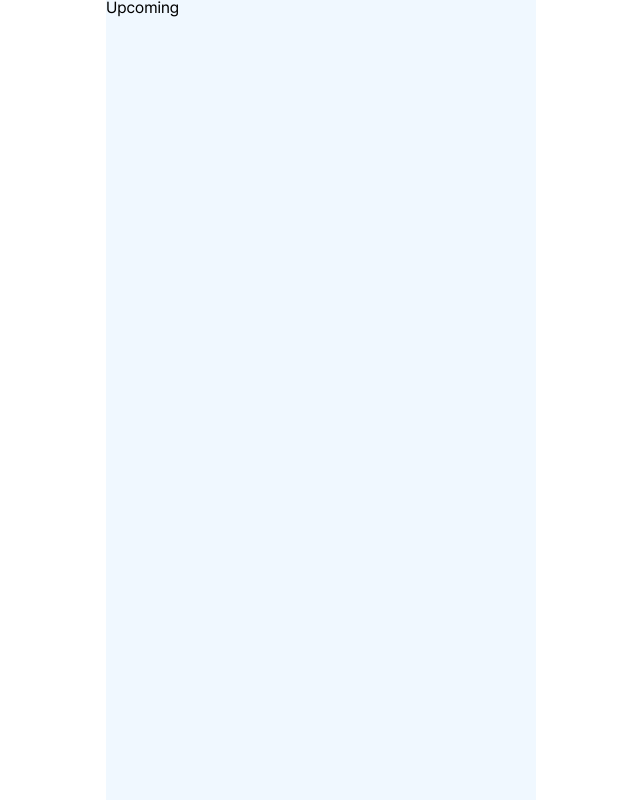
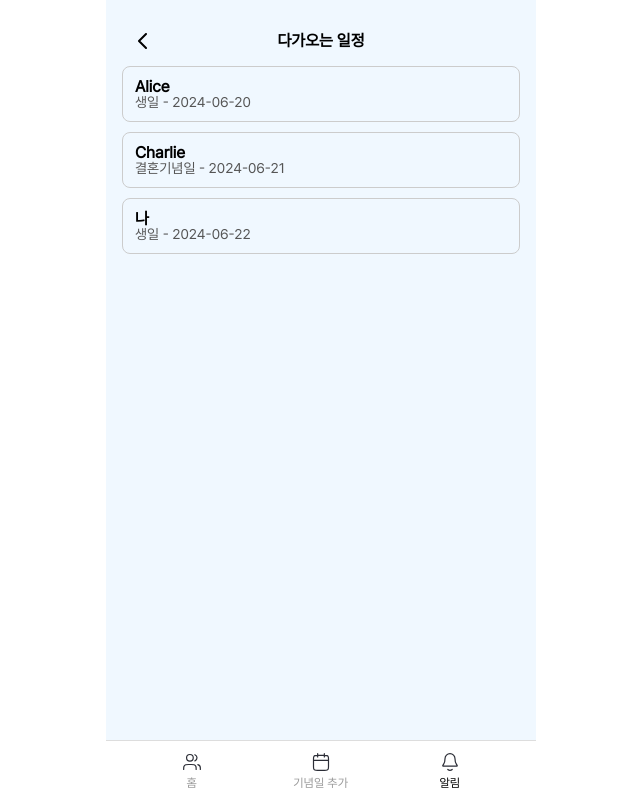
Before and after one commit to dalzzy/SoftwareEngineering-Team18, a React (Vite) app: page /upcoming in a window 1280 px wide. Shown: the whole page, without its empty margins (319-959 px from the left). Built offline with nearby package versions, Linux system fonts and the light colour scheme.

Commit message:
feat: 알림 페이지 ui 구현

```diff
--- a/src/components/UpcomingItem.jsx
+++ b/src/components/UpcomingItem.jsx
@@ -0,0 +1,42 @@
+// src/components/UpcomingItem.jsx
+import React from 'react';
+import styled from 'styled-components';
+
+const ItemWrapper = styled.div`
+  display: flex;
+  justify-content: space-between;
+  align-items: center;
+  padding: 12px;
+  margin-bottom: 10px;
+  border: 1px solid #ccc;
+  border-radius: 8px;
+`;
+
+const Info = styled.div`
+  display: flex;
+  flex-direction: column;
+`;
+
+const Name = styled.div`
+  font-weight: bold;
+`;
+
+const Detail = styled.div`
+  font-size: 14px;
+  color: #555;
+`;
+
+const UpcomingItem = ({ item }) => {
+  return (
+    <ItemWrapper>
+      <Info>
+        <Name>{item.name}</Name>
+        <Detail>
+          {item.type} - {item.date}
+        </Detail>
+      </Info>
+    </ItemWrapper>
+  );
+};
+
+export default UpcomingItem;
--- a/src/pages/upcoming/index.jsx
+++ b/src/pages/upcoming/index.jsx
@@ -1,5 +1,35 @@
+// src/pages/upcoming/index.jsx
+import React from 'react';
+import styled from 'styled-components';
+import Header from '@/components/common/Header';
+import BottomBar from '@/components/common/BottomBar';
+import UpcomingItem from '@/components/UpcomingItem';
+
+const mockUpcoming = [
+  { id: 1, name: 'Alice', type: '생일', date: '2024-06-20' },
+  { id: 2, name: 'Charlie', type: '결혼기념일', date: '2024-06-21' },
+  { id: 3, name: '나', type: '생일', date: '2024-06-22' },
+];
+
+const Wrapper = styled.div`
+  margin: 0 auto;
+  padding: 16px;
+  padding-bottom: 80px;
+  min-height: 100vh;
+`;
+
 const Upcoming = () => {
-  return <div>Upcoming</div>;
+  return (
+    <Wrapper>
+      <Header title="다가오는 일정" />
+      <div>
+        {mockUpcoming.map((item) => (
+          <UpcomingItem key={item.id} item={item} />
+        ))}
+      </div>
+      <BottomBar />
+    </Wrapper>
+  );
 };
 
 export default Upcoming;
```
